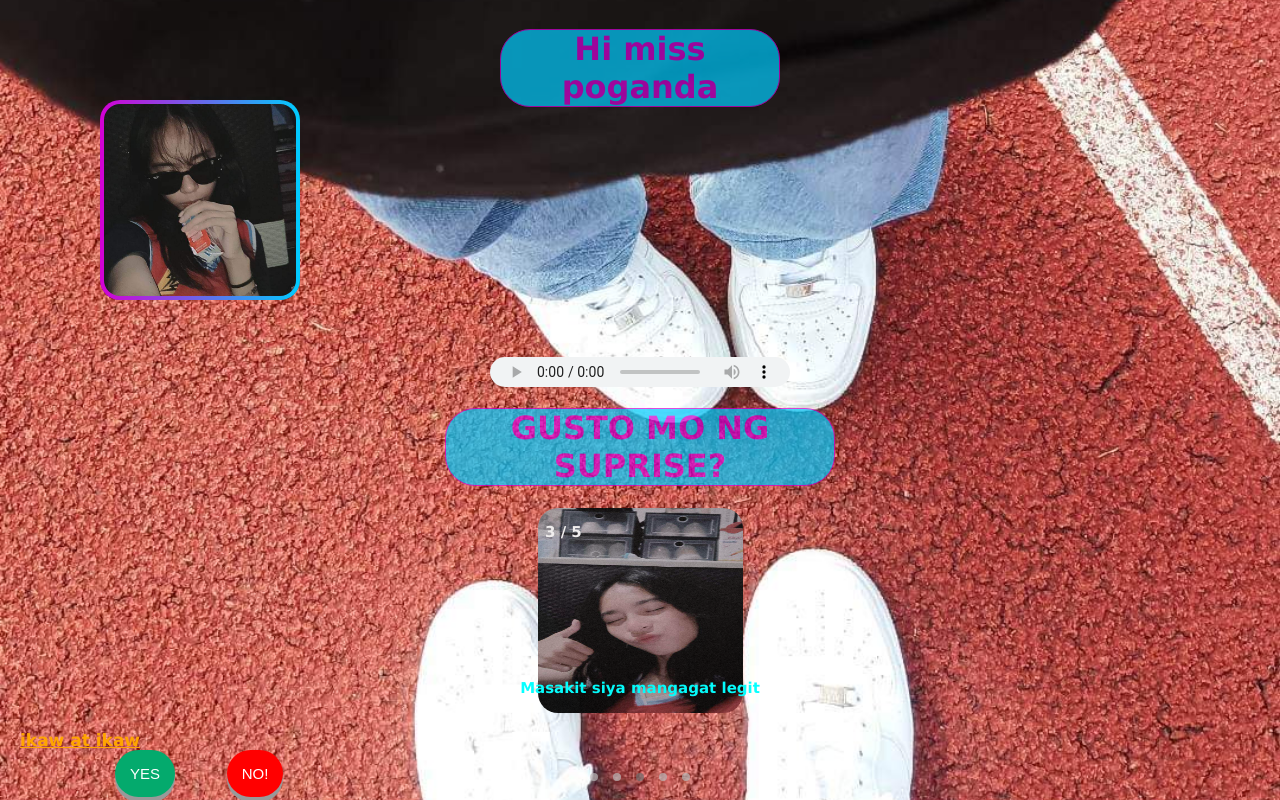
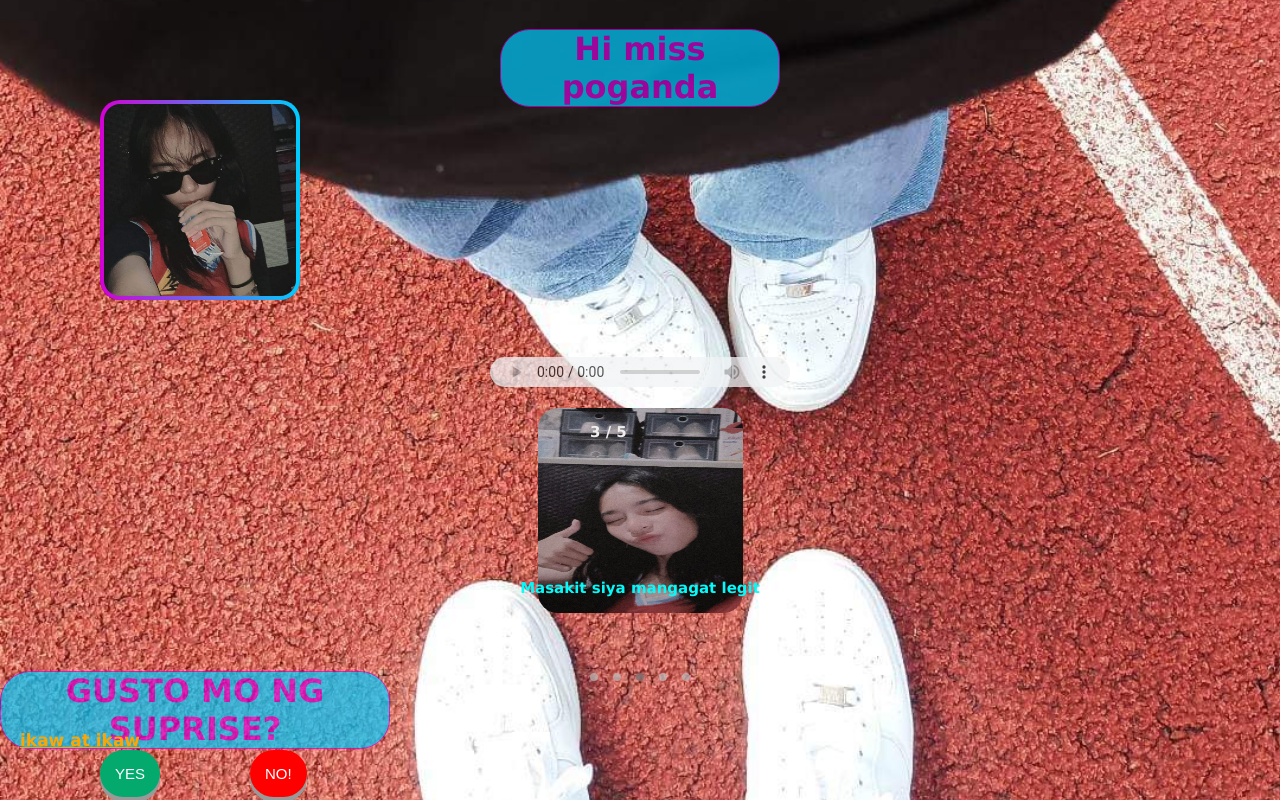
Before and after one commit to Pakxxzz/russ.github.io, a plain HTML site: page index.html in a window 1280 px wide. Drawn offline with Linux system fonts and the light colour scheme.

Commit message:
Update index.html

```diff
--- a/index.html
+++ b/index.html
@@ -206,9 +206,11 @@ color:#d400d4;
 width:390px;
 border-radius:30px;
 background-color:#00ccff;
-position:center;
+position: absolute;
 border:1px solid #d400d4;
 opacity:0.7;
+top:650px;
+left:0px;
 }
 .a
 {
@@ -344,6 +346,7 @@ img {vertical-align: center;}
   position:center;
   width:300px;
   height:30px;
+  opacity: 75%;
   }
 
 </style>
@@ -356,12 +359,7 @@ img {vertical-align: center;}
   <source src="SnapSave.io - Codm Edit (PASILYO) (128 kbps).mp3" type="audio/mpeg">
 </audio></center>
 <b><h1 class="h2" style="#">GUSTO MO NG SUPRISE?<h1></b>
-<div id="By" style="position:absolute; left:40px; top:750px; width:210px; height:210px;">
-<input class="button" type="button" value="YES" onclick="f1()">
-</div>
-<div ID="Bn" style="position:absolute; left:150px; top:750px; width:210px; height:210px;">
-<input class="button1" type="button" value="NO!" onMouseOver="f()">
-</div>
+
 <a class="a" href="https://fb.watch/il_HdpJhvu/">ikaw at ikaw</a>
 <div class="box">
 </div>
@@ -394,13 +392,19 @@ img {vertical-align: center;}
   </div>
   </div>
   <br>
-  <div style="text-align:center">
+  <div class="bilog" style="text-align:center">
   <span class="dot"></span>
   <span class="dot"></span>
   <span class="dot"></span>
   <span class="dot"></span>
   <span class="dot"></span>
   </div></center>
+  <div id="By" style="position:absolute; left:100px; top:750px; width:210px; height:210px;">
+<input class="button" type="button" value="YES" onclick="f1()">
+</div>
+<div ID="Bn" style="position:absolute; left:250px; top:750px; width:210px; height:210px;">
+<input class="button1" type="button" value="NO!" onMouseOver="f()">
+</div>
 
   <script>
   let slideIndex = 0;
```
